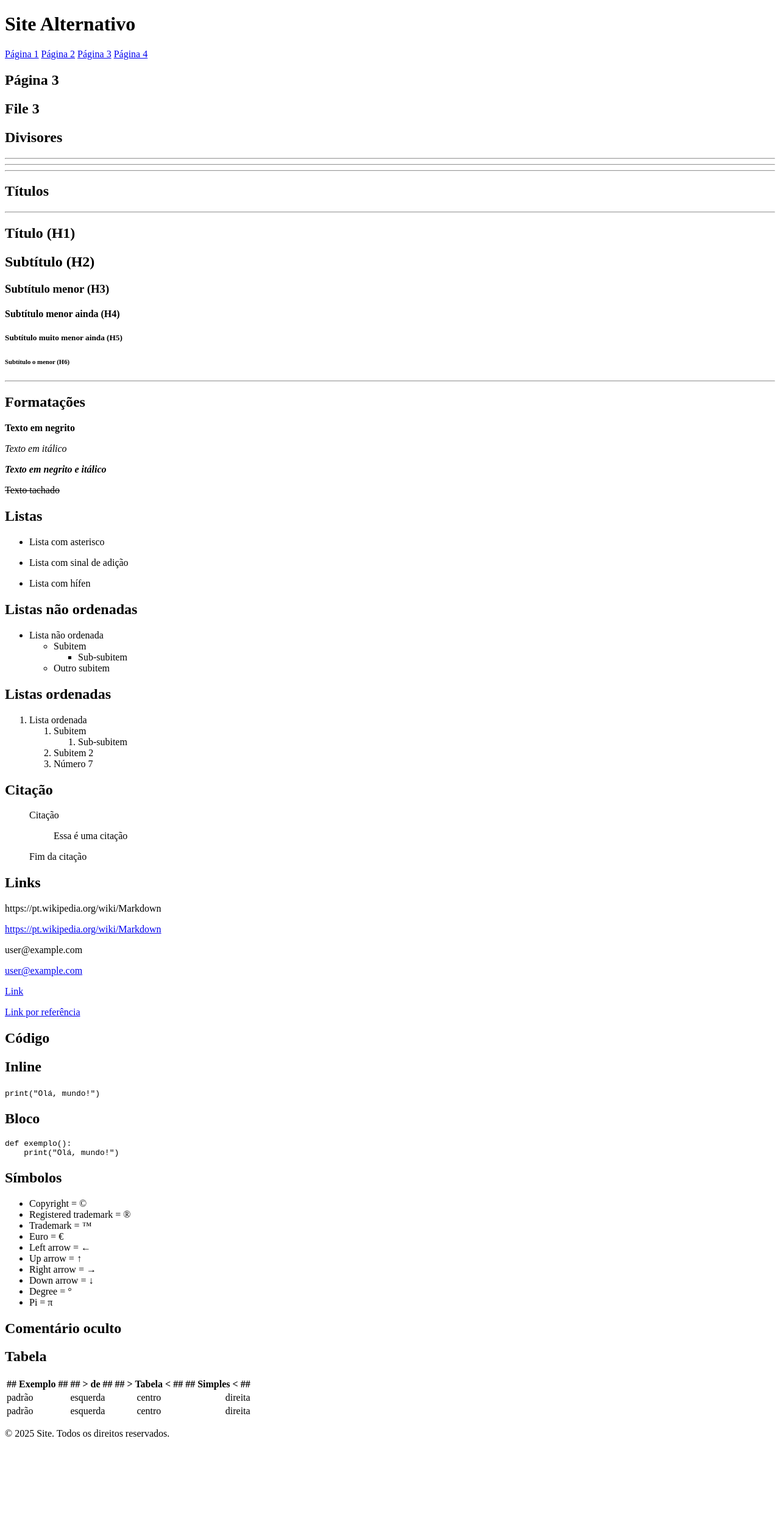
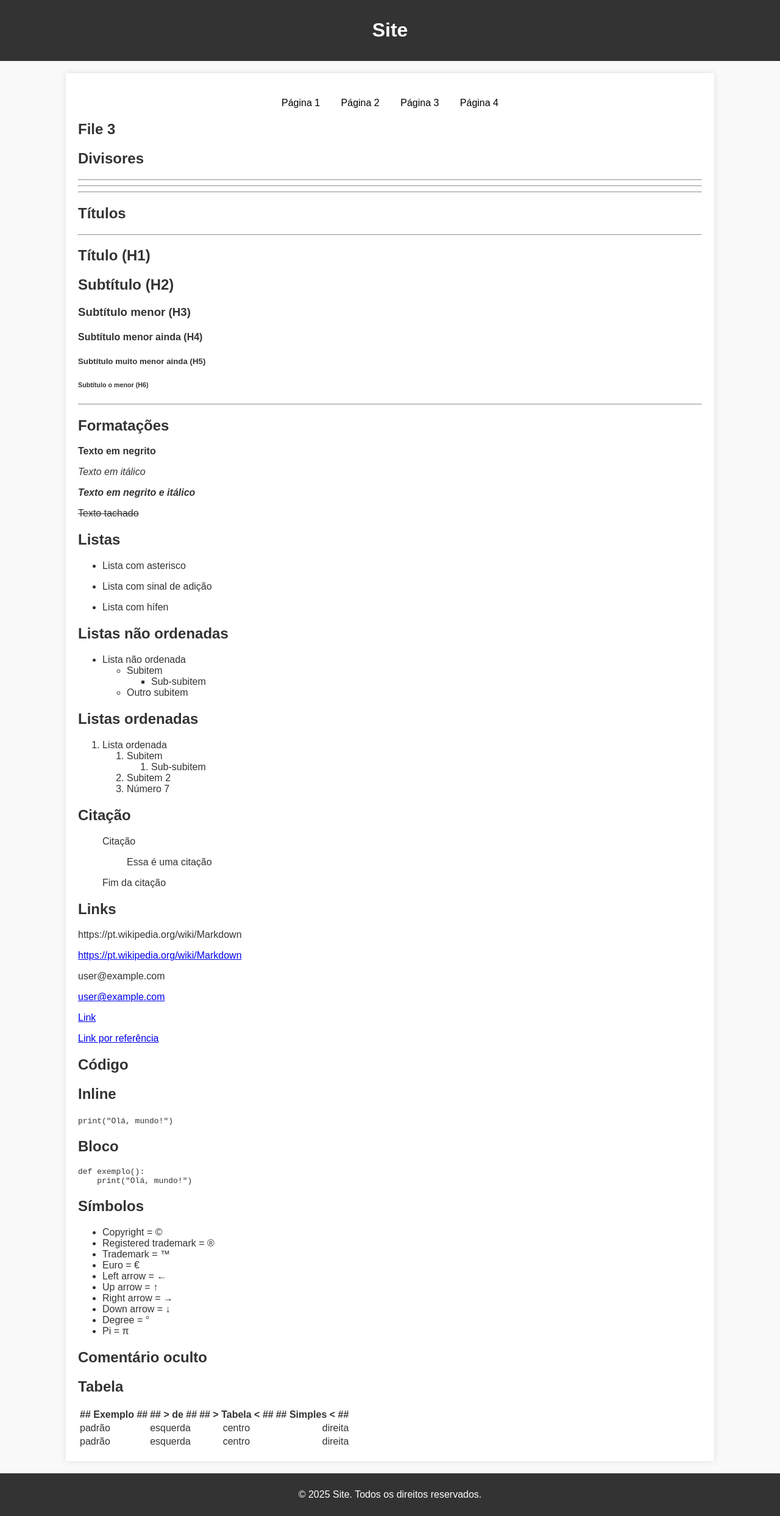
Before and after one commit to FabioLutz/md2site, a website: page public/page3.html in a window 1280 px wide. Shown: the whole page at 61% size. Before the commit the page ends 2376 px from the top, so only its background shows below. Drawn offline with Linux system fonts and the light colour scheme.

Commit message:
feat: add styles to templates
Possibilita adicionar estilos personalizados para os templates de
maneira simples.

```diff
--- a/config.json
+++ b/config.json
@@ -14,7 +14,7 @@
         },
         {
             "file": "file3.md",
-            "template": "template-alt.html",
+            "template": "template.html",
             "output": "page3.html",
             "title": "Página 3"
         },
--- a/package.json
+++ b/package.json
@@ -1,6 +1,6 @@
 {
   "name": "md2site",
-  "version": "0.7.0",
+  "version": "0.8.0",
   "description": "Converte arquivos Markdown em HTML+CSS em formato de site",
   "main": "./script/converter.mjs",
   "scripts": {
--- a/public/page3.html
+++ b/public/page3.html
@@ -3,21 +3,21 @@
 <head>
     <meta charset="UTF-8">
     <meta name="viewport" content="width=device-width, initial-scale=1.0">
+    <link rel="stylesheet" href="style/style.css">
     <title>Página 3</title>
 </head>
 <body>
     <header>
-        <h1>Site Alternativo</h1>
-        <nav>
-            <a href="page1.html">Página 1</a>
-            <a href="page2.html">Página 2</a>
-            <a href="page3.html">Página 3</a>
-            <a href="page4.html">Página 4</a>
-        </nav>
+        <h1>Site</h1>
     </header>
     <main>
         <article>
-            <h2>Página 3</h2>
+            <nav>
+                <a href="page1.html">Página 1</a>
+                <a href="page2.html">Página 2</a>
+                <a href="page3.html">Página 3</a>
+                <a href="page4.html">Página 4</a>
+            </nav>
             <h1>File 3</h1>
 <h1>Divisores</h1>
 <hr>
--- /dev/null
+++ b/public/style/style-alt.css
@@ -0,0 +1,44 @@
+body {
+    font-family: 'Segoe UI', Tahoma, Geneva, Verdana, sans-serif;
+    margin: 0;
+    padding: 0;
+    background-color: #eaeaea;
+    color: #444;
+}
+
+header {
+    background-color: #0077cc;
+    color: #fff;
+    padding: 15px 0;
+    text-align: center;
+}
+
+nav {
+    margin: 20px 0;
+    text-align: center;
+}
+
+nav a {
+    margin: 0 15px;
+    color: #fff;
+    text-decoration: none;
+    font-weight: bold;
+}
+
+main {
+    padding: 20px;
+    background-color: #fff;
+    margin: 20px auto;
+    width: 80%;
+    max-width: 800px;
+    border-radius: 8px;
+    box-shadow: 0 4px 6px rgba(0, 0, 0, 0.1);
+}
+
+footer {
+    text-align: center;
+    margin-top: 20px;
+    padding: 15px 0;
+    background-color: #0077cc;
+    color: #fff;
+}
--- /dev/null
+++ b/public/style/style.css
@@ -0,0 +1,41 @@
+body {
+    font-family: Arial, sans-serif;
+    margin: 0;
+    padding: 0;
+    background-color: #f9f9f9;
+    color: #333;
+}
+
+header {
+    background-color: #333;
+    color: #fff;
+    padding: 10px 0;
+    text-align: center;
+}
+
+nav {
+    margin: 20px 0;
+    text-align: center;
+}
+
+nav a {
+    margin: 0 15px;
+    color: #000;
+    text-decoration: none;
+}
+
+main {
+    padding: 20px;
+    background-color: #fff;
+    margin: 20px auto;
+    width: 80%;
+    box-shadow: 0 0 10px rgba(0, 0, 0, 0.1);
+}
+
+footer {
+    text-align: center;
+    margin-top: 20px;
+    padding: 10px 0;
+    background-color: #333;
+    color: #fff;
+}
--- a/script/converter.mjs
+++ b/script/converter.mjs
@@ -12,12 +12,16 @@ const paths = {
     script: path.join(rootPath, 'script'),
     configFile: path.join(rootPath, 'config.json'),
     markdown: path.join(rootPath, 'markdown'),
+    template: path.join(rootPath, 'template'),
+    style: path.join(rootPath, 'template', 'style'),
     public: path.join(rootPath, 'public'),
-    template: path.join(rootPath, 'template'),
+    publicStyle: path.join(rootPath, 'public', 'style'),
 };
 
 const configContent = fs.readFileSync(paths.configFile);
 const config = JSON.parse(configContent.toString());
+
+fs.cpSync(paths.style, paths.publicStyle, { recursive: true });
 
 config.pages.forEach(page => {
     const markdownFile = path.join(paths.markdown, page.file);
--- /dev/null
+++ b/template/style/style-alt.css
@@ -0,0 +1,44 @@
+body {
+    font-family: 'Segoe UI', Tahoma, Geneva, Verdana, sans-serif;
+    margin: 0;
+    padding: 0;
+    background-color: #eaeaea;
+    color: #444;
+}
+
+header {
+    background-color: #0077cc;
+    color: #fff;
+    padding: 15px 0;
+    text-align: center;
+}
+
+nav {
+    margin: 20px 0;
+    text-align: center;
+}
+
+nav a {
+    margin: 0 15px;
+    color: #fff;
+    text-decoration: none;
+    font-weight: bold;
+}
+
+main {
+    padding: 20px;
+    background-color: #fff;
+    margin: 20px auto;
+    width: 80%;
+    max-width: 800px;
+    border-radius: 8px;
+    box-shadow: 0 4px 6px rgba(0, 0, 0, 0.1);
+}
+
+footer {
+    text-align: center;
+    margin-top: 20px;
+    padding: 15px 0;
+    background-color: #0077cc;
+    color: #fff;
+}
--- /dev/null
+++ b/template/style/style.css
@@ -0,0 +1,41 @@
+body {
+    font-family: Arial, sans-serif;
+    margin: 0;
+    padding: 0;
+    background-color: #f9f9f9;
+    color: #333;
+}
+
+header {
+    background-color: #333;
+    color: #fff;
+    padding: 10px 0;
+    text-align: center;
+}
+
+nav {
+    margin: 20px 0;
+    text-align: center;
+}
+
+nav a {
+    margin: 0 15px;
+    color: #000;
+    text-decoration: none;
+}
+
+main {
+    padding: 20px;
+    background-color: #fff;
+    margin: 20px auto;
+    width: 80%;
+    box-shadow: 0 0 10px rgba(0, 0, 0, 0.1);
+}
+
+footer {
+    text-align: center;
+    margin-top: 20px;
+    padding: 10px 0;
+    background-color: #333;
+    color: #fff;
+}
```
Also changed, not shown: markdown/file4.md (+112 -1 lines), public/page1.html (+1 -0 lines), public/page2.html (+1 -0 lines), public/page4.html (+127 -1 lines), template/template-alt.html (+1 -0 lines), template/template.html (+10 -0 lines), 1 other file.
